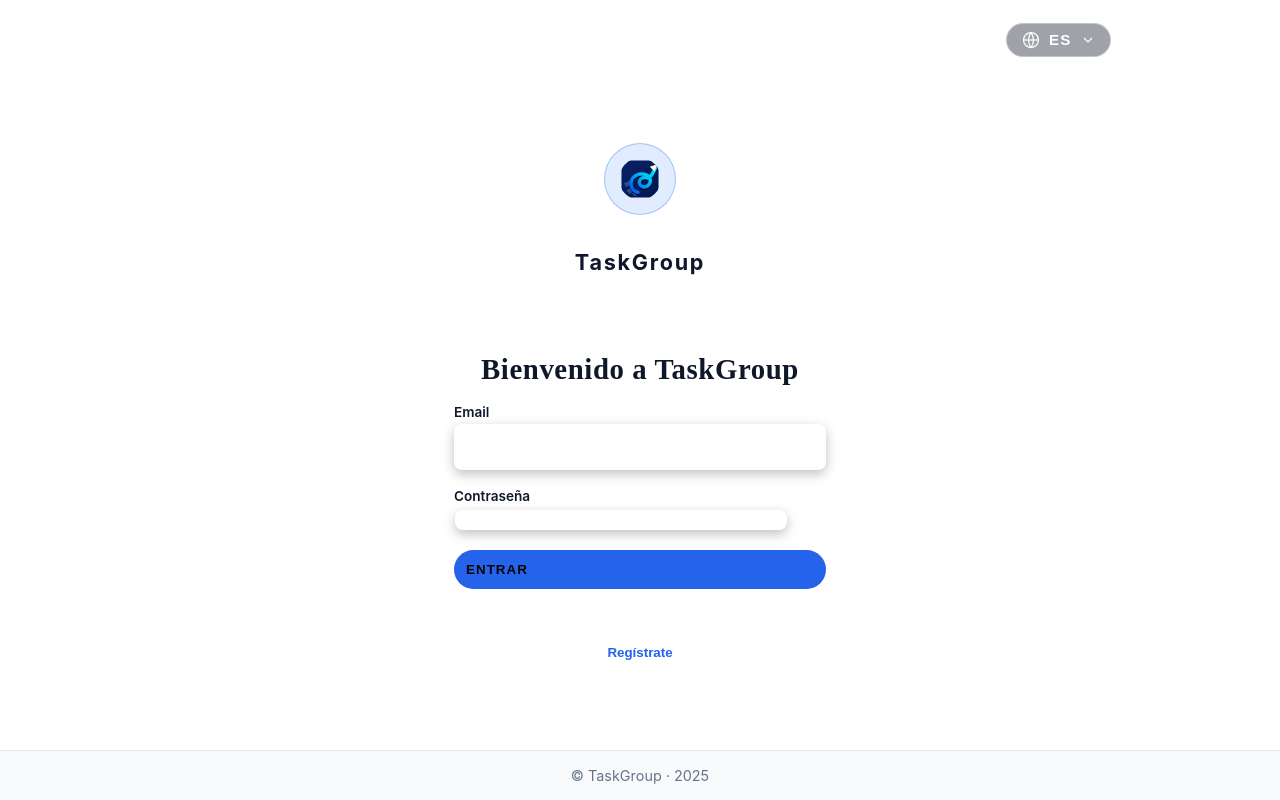
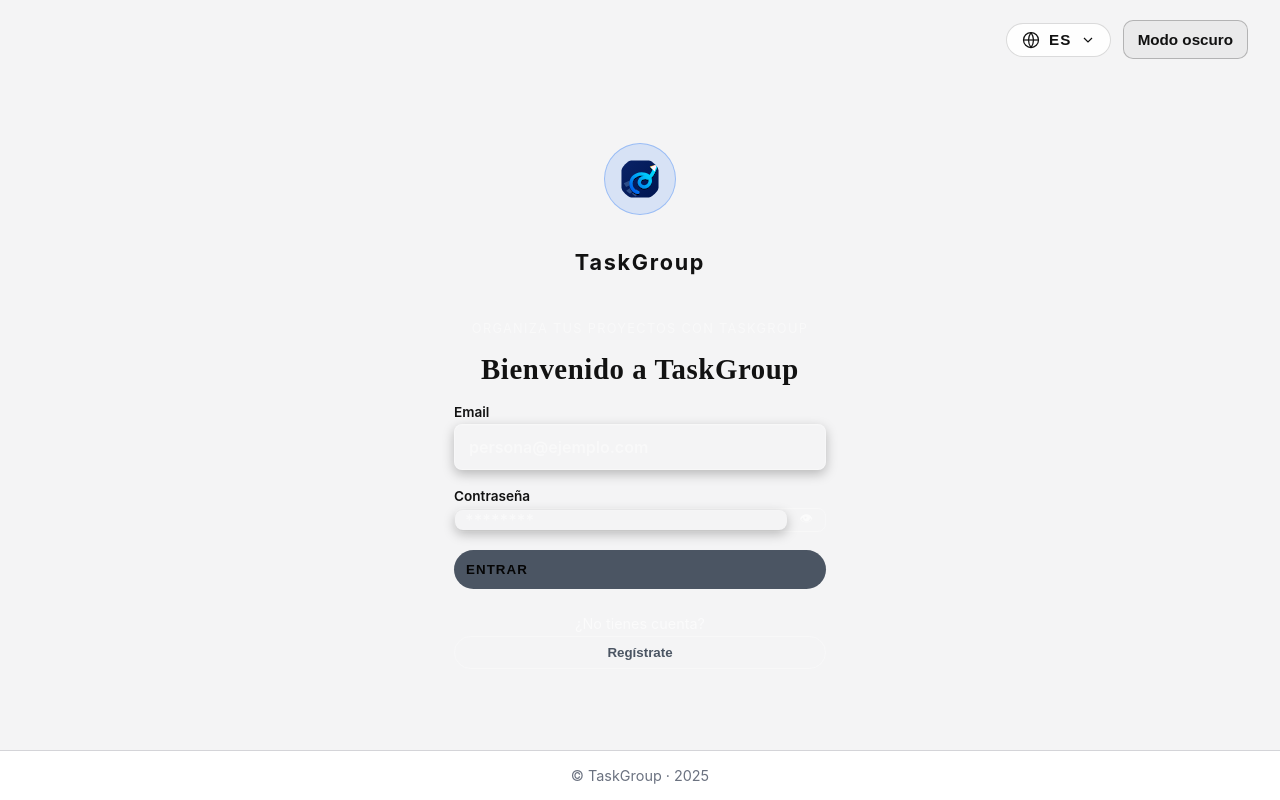
Before and after one commit to lgarbayo/TaskGroup, an Angular app in the folder app/: page /list in a window 1280 px wide. Built offline with nearby package versions, Linux system fonts and the light colour scheme.

Commit message:
refactor: stylesheet

```diff
--- a/app/src/styles.css
+++ b/app/src/styles.css
@@ -39,52 +39,86 @@ body::selection,
 body::-moz-selection,
 body *::selection,
 body *::-moz-selection {
-  background-color: rgba(59, 130, 246, 0.65) !important;
+  background-color: rgba(75, 85, 99, 0.65) !important;
   color: #fff !important;
 }
 
 :root {
-  --bg: #ffffff;
-  --card: #f8fafc;
-  --text: #0f172a;
-  --muted: #64748b;
-  --primary: #2563eb;
-  --primary-600: #1d4ed8;
-  --danger: #ef4444;
+  --bg: #f4f4f5;
+  --card: #ffffff;
+  --text: #121212;
+  --muted: #6b7280;
+  --primary: #4b5563;
+  --primary-600: #374151;
+  --danger: #dc2626;
   --success: #16a34a;
-  --warning: #fbbf24;
-  --border: #e2e8f0;
-  --chip: #e0f2fe;
-  --button-bg: #eff6ff;
-  --button-hover: #dbeafe;
-  --ghost-hover: rgba(37, 99, 235, 0.08);
-  --progress-bg: #e0f2fe;
-  --badge-muted-bg: #e2e8f0;
-  --badge-muted-text: #0f172a;
-  --heading-color: #60a5fa;
-  --gantt-track-bg: rgba(15, 23, 42, 0.12);
+  --warning: #f59e0b;
+  --border: #d4d4d8;
+  --chip: #e4e4e7;
+  --button-bg: #e7e7ea;
+  --button-hover: #d4d4d8;
+  --ghost-hover: rgba(55, 65, 81, 0.08);
+  --progress-bg: #e4e4e7;
+  --badge-muted-bg: #e4e4e7;
+  --badge-muted-text: #111827;
+  --heading-color: #1f2933;
+  --gantt-track-bg: rgba(15, 23, 42, 0.08);
+  --header-bg: linear-gradient(90deg, rgba(245, 246, 248, 0.98), rgba(229, 231, 235, 0.95));
+  --header-shadow: 0 8px 18px rgba(15, 15, 15, 0.12);
+  --header-text: #111111;
+  --header-link: rgba(17, 24, 39, 0.75);
+  --header-link-hover: #111111;
+  --header-link-hover-bg: rgba(17, 17, 17, 0.05);
+  --header-link-active-bg: rgba(17, 17, 17, 0.08);
+  --header-link-active-color: #111111;
+  --header-button-bg: rgba(0, 0, 0, 0.04);
+  --header-button-border: rgba(17, 17, 17, 0.25);
+  --header-button-hover-bg: rgba(0, 0, 0, 0.1);
+  --header-control-bg: rgba(255, 255, 255, 0.9);
+  --header-control-border: rgba(17, 17, 17, 0.15);
+  --header-control-hover-bg: rgba(0, 0, 0, 0.08);
+  --header-control-open-bg: rgba(17, 17, 17, 0.08);
+  --header-control-open-border: rgba(17, 17, 17, 0.2);
+  --header-control-color: #111111;
 }
 
 :root[data-theme="dark"] {
-  --bg: #000000;
-  --card: #0b1220;
-  --text: #f1f5f9;
-  --muted: #94a3b8;
-  --primary: #60a5fa;
-  --primary-600: #3b82f6;
+  --bg: #050505;
+  --card: #111113;
+  --text: #f5f5f5;
+  --muted: #a1a1aa;
+  --primary: #9ca3af;
+  --primary-600: #d4d4d8;
   --danger: #f87171;
   --success: #34d399;
-  --warning: #fde047;
-  --border: #1e293b;
-  --chip: #111827;
-  --button-bg: #111827;
-  --button-hover: #1f2937;
-  --ghost-hover: rgba(96, 165, 250, 0.12);
-  --progress-bg: #1f2937;
-  --badge-muted-bg: #1f2937;
-  --badge-muted-text: #e2e8f0;
-  --heading-color: #60a5fa;
-  --gantt-track-bg: rgba(255, 255, 255, 0.06);
+  --warning: #fbbf24;
+  --border: #27272a;
+  --chip: #1c1c1f;
+  --button-bg: #1f1f23;
+  --button-hover: #27272a;
+  --ghost-hover: rgba(148, 163, 184, 0.12);
+  --progress-bg: #1f1f23;
+  --badge-muted-bg: #1f1f23;
+  --badge-muted-text: #e4e4e7;
+  --heading-color: #d4d4d8;
+  --gantt-track-bg: rgba(255, 255, 255, 0.04);
+  --header-bg: linear-gradient(90deg, rgba(11, 12, 15, 0.95), rgba(28, 28, 31, 0.95));
+  --header-shadow: 0 10px 20px rgba(0, 0, 0, 0.45);
+  --header-text: #f4f4f5;
+  --header-link: rgba(255, 255, 255, 0.65);
+  --header-link-hover: #ffffff;
+  --header-link-hover-bg: rgba(255, 255, 255, 0.12);
+  --header-link-active-bg: rgba(255, 255, 255, 0.18);
+  --header-link-active-color: #ffffff;
+  --header-button-bg: rgba(255, 255, 255, 0.05);
+  --header-button-border: rgba(255, 255, 255, 0.35);
+  --header-button-hover-bg: rgba(255, 255, 255, 0.12);
+  --header-control-bg: rgba(15, 15, 20, 0.7);
+  --header-control-border: rgba(255, 255, 255, 0.25);
+  --header-control-hover-bg: rgba(55, 55, 65, 0.85);
+  --header-control-open-bg: rgba(55, 55, 65, 0.9);
+  --header-control-open-border: rgba(255, 255, 255, 0.75);
+  --header-control-color: #ffffff;
 }
 
 /* Focus visible (accesibilidad) */
@@ -110,8 +144,9 @@ textarea:focus-visible {
   position: sticky;
   top: 0;
   z-index: 10;
-  background: linear-gradient(90deg, #0f172a, #1d4ed8);
-  box-shadow: 0 10px 20px rgba(0, 0, 0, 0.35);
+  background: var(--header-bg);
+  box-shadow: var(--header-shadow);
+  color: var(--header-text);
 }
 
 .app-header .wrap {
@@ -156,7 +191,7 @@ textarea:focus-visible {
 .brand {
   font-family: 'Bebas Neue', 'Anton', 'Impact', sans-serif;
   font-weight: 800;
-  color: #ffffff;
+  color: var(--header-text);
   letter-spacing: 3px;
   display: inline-flex;
   align-items: center;
@@ -176,7 +211,7 @@ textarea:focus-visible {
   background: transparent;
   border: none;
   padding: 0;
-  filter: drop-shadow(0 0 6px rgba(59, 130, 246, 0.75)) drop-shadow(0 0 10px rgba(59, 130, 246, 0.45));
+  filter: drop-shadow(0 0 6px rgba(107, 114, 128, 0.55));
 }
 
 .spacer {
@@ -193,7 +228,7 @@ textarea:focus-visible {
 }
 
 .nav-link {
-  color: rgba(255, 255, 255, 0.65);
+  color: var(--header-link);
   text-decoration: none;
   padding: 10px 16px;
   border-radius: 999px;
@@ -201,14 +236,14 @@ textarea:focus-visible {
 }
 
 .nav-link:hover {
-  color: #fff;
-  background: rgba(255, 255, 255, 0.15);
+  color: var(--header-link-hover);
+  background: var(--header-link-hover-bg);
 }
 
 .nav-link.active {
-  color: #0f172a;
-  background: #f97316;
-  box-shadow: 0 6px 16px rgba(249, 115, 22, 0.28);
+  color: var(--header-link-active-color);
+  background: var(--header-link-active-bg);
+  box-shadow: 0 6px 18px rgba(0, 0, 0, 0.35);
 }
 
 .language-dropdown {
@@ -218,8 +253,8 @@ textarea:focus-visible {
 }
 
 .language-dropdown.open .language-dropdown__trigger {
-  background: rgba(37, 99, 235, 0.35);
-  border-color: rgba(255, 255, 255, 0.85);
+  background: var(--header-control-open-bg);
+  border-color: var(--header-control-open-border);
 }
 
 .language-dropdown__trigger {
@@ -228,9 +263,9 @@ textarea:focus-visible {
   gap: 8px;
   padding: 6px 14px;
   border-radius: 999px;
-  border: 1px solid rgba(255, 255, 255, 0.35);
-  background: rgba(15, 23, 42, 0.4);
-  color: #fff;
+  border: 1px solid var(--header-control-border);
+  background: var(--header-control-bg);
+  color: var(--header-control-color);
   cursor: pointer;
   font-weight: 600;
   font-size: 0.95rem;
@@ -244,8 +279,8 @@ textarea:focus-visible {
 
 .language-dropdown__trigger:hover,
 .language-dropdown__trigger:focus-visible {
-  background: rgba(37, 99, 235, 0.25);
-  border-color: rgba(255, 255, 255, 0.6);
+  background: var(--header-control-hover-bg);
+  border-color: var(--header-control-border);
 }
 
 .language-dropdown__icon svg,
@@ -314,7 +349,7 @@ textarea:focus-visible {
 }
 
 .language-dropdown__option:hover {
-  background: rgba(96, 165, 250, 0.15);
+  background: rgba(75, 85, 99, 0.2);
   color: var(--primary);
 }
 
@@ -329,17 +364,6 @@ textarea:focus-visible {
   justify-content: center;
 }
 
-:root[data-theme='light'] body.auth-view .language-dropdown__trigger {
-  background: rgba(15, 23, 42, 0.06);
-  border-color: rgba(15, 23, 42, 0.2);
-  color: #0f172a;
-}
-
-:root[data-theme='light'] body.auth-view .language-dropdown__trigger:hover,
-:root[data-theme='light'] body.auth-view .language-dropdown__trigger:focus-visible {
-  border-color: rgba(15, 23, 42, 0.4);
-  background: rgba(37, 99, 235, 0.12);
-}
 
 @keyframes dropdownFade {
   from {
@@ -763,26 +787,45 @@ textarea {
 }
 
 .app-header .btn.ghost {
-  color: #fff;
-  border-color: rgba(255, 255, 255, 0.5);
-  background: rgba(255, 255, 255, 0.05);
+  color: var(--header-text);
+  border-color: var(--header-button-border);
+  background: var(--header-button-bg);
   min-width: 120px;
   justify-content: center;
   font-size: 0.95rem;
 }
 
 .app-header .btn.ghost:hover {
-  background: rgba(255, 255, 255, 0.12);
+  background: var(--header-button-hover-bg);
 }
 
 .btn.danger {
-  background: rgba(239, 68, 68, 0.12);
-  color: #fca5a5;
-  border-color: rgba(239, 68, 68, 0.35);
+  background: rgba(220, 38, 38, 0.18);
+  color: #b91c1c;
+  border-color: rgba(185, 28, 28, 0.45);
 }
 
 .btn.danger:hover {
-  background: rgba(239, 68, 68, 0.2);
+  background: rgba(185, 28, 28, 0.25);
+  color: #7f1d1d;
+}
+.btn.danger:focus-visible {
+  outline-color: rgba(185, 28, 28, 0.8);
+}
+
+:root[data-theme="dark"] .btn.danger {
+  background: rgba(248, 113, 113, 0.15);
+  color: #fecdd3;
+  border-color: rgba(248, 113, 113, 0.4);
+}
+
+:root[data-theme="dark"] .btn.danger:hover {
+  background: rgba(248, 113, 113, 0.28);
+  color: #fff;
+}
+
+:root[data-theme="dark"] .btn.danger:focus-visible {
+  outline-color: rgba(248, 113, 113, 0.8);
 }
 
 .btn:active {
@@ -1569,8 +1612,8 @@ textarea {
 }
 
 .contact-card {
-  background: linear-gradient(145deg, rgba(15, 23, 42, 0.75), rgba(15, 23, 42, 0.95));
-  border: 1px solid rgba(99, 102, 241, 0.2);
+  background: linear-gradient(145deg, rgba(15, 15, 18, 0.85), rgba(15, 15, 18, 0.95));
+  border: 1px solid rgba(63, 63, 70, 0.6);
   width: 100%;
 }
 
@@ -1601,8 +1644,8 @@ textarea {
   align-items: center;
   padding: 16px;
   border-radius: 14px;
-  background: rgba(15, 23, 42, 0.45);
-  border: 1px solid rgba(255, 255, 255, 0.05);
+  background: rgba(39, 39, 42, 0.65);
+  border: 1px solid rgba(82, 82, 91, 0.8);
 }
 
 .contact-info a {
@@ -1639,7 +1682,7 @@ textarea {
   height: 180px;
   border-radius: 50%;
   object-fit: cover;
-  border: 3px solid rgba(99, 102, 241, 0.4);
+  border: 3px solid rgba(82, 82, 91, 0.7);
 }
 
 .team-content .title {
@@ -1704,22 +1747,22 @@ textarea {
 }
 
 :root[data-theme="light"] .contact-card {
-  background: linear-gradient(145deg, rgba(255, 255, 255, 0.96), rgba(248, 250, 252, 0.98));
-  border: 1px solid rgba(15, 23, 42, 0.08);
+  background: linear-gradient(145deg, rgba(249, 250, 251, 0.98), rgba(229, 231, 235, 0.9));
+  border: 1px solid rgba(148, 163, 184, 0.4);
   box-shadow: 0 12px 26px rgba(15, 23, 42, 0.08);
 }
 
 :root[data-theme="light"] .contact-info li {
-  background: rgba(255, 255, 255, 0.9);
-  border: 1px solid rgba(15, 23, 42, 0.08);
+  background: rgba(243, 244, 246, 0.85);
+  border: 1px solid rgba(148, 163, 184, 0.4);
 }
 
 :root[data-theme="light"] .contact-info a {
-  color: var(--primary);
-}
-
-:root[data-theme="light"] .team-content .title {
-  color: var(--primary);
+  color: var(--primary-600);
+}
+
+:root[data-theme="light"] .team-photo {
+  border-color: rgba(148, 163, 184, 0.8);
 }
 
 /* Footer */
```
